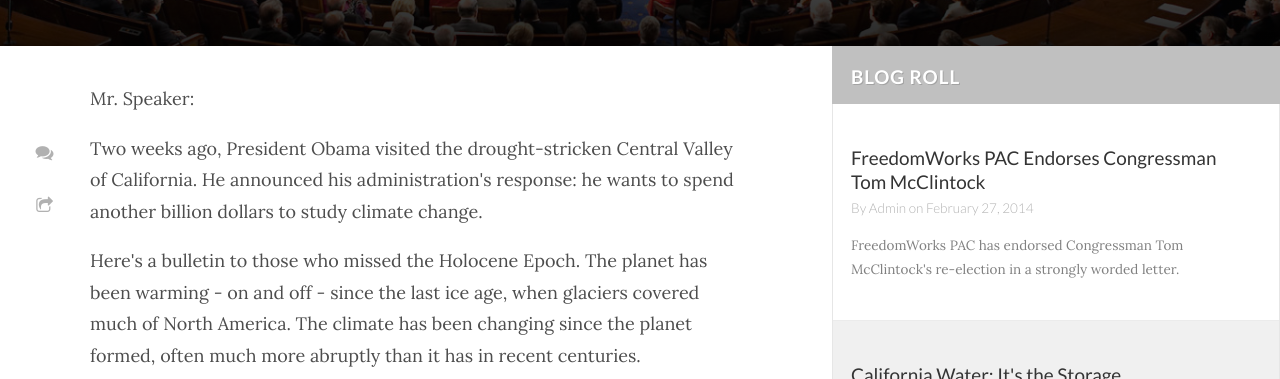
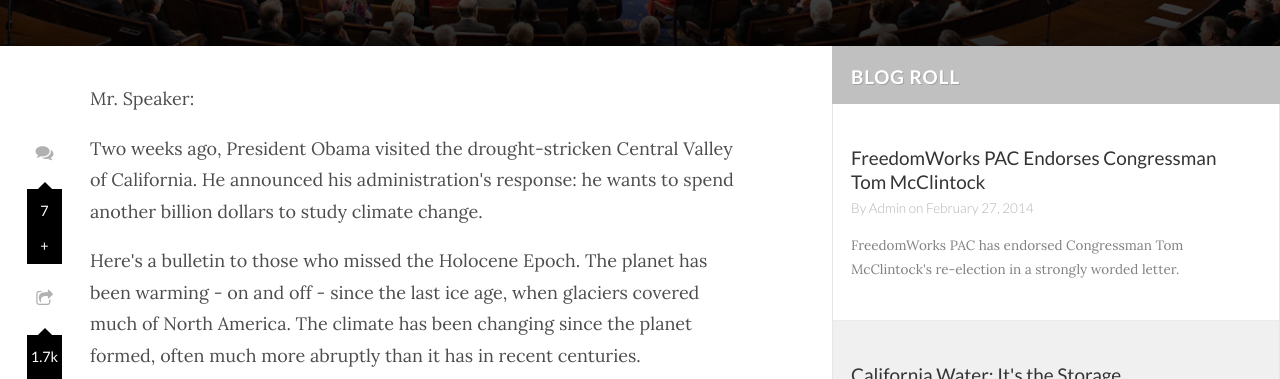
Before and after one commit to chrisjg77/mcclintock-redesign, a website: page blog.html in a window 1280 px wide. Shown: the part 527-906 px from the top of the page. Drawn offline with Linux system fonts and the light colour scheme.

Commit message:
Adds comment and sharing links dropdowns to blog post

```diff
--- a/blog.html
+++ b/blog.html
@@ -91,9 +91,28 @@
 						<button class='post-activity-item'>
 							<i class='fa fa-comments'></i>
 						</button>
+						<div class='post-activity-dropdown'>
+							<div class='arrow'>
+							</div>
+							<ul>
+								<li><a class='post-activity-dropdown-count'>7</a></li>
+								<li><a class='post-activity-dropdown-count'>+</a></li>
+							</ul>
+						</div>
 						<button class='post-activity-item'>
 							<i class='fa fa-share-square-o'></i>
 						</button>
+						<div class='post-activity-dropdown'>
+							<div class='arrow'>
+							</div>
+							<ul>
+								<li><a class='post-activity-dropdown-count'>1.7k</a></li>
+								<li><a class='post-activity-dropdown-count'><i class='fa fa-facebook'></i></a></li>
+								<li><a class='post-activity-dropdown-count'><i class='fa fa-twitter'></i></a></li>
+								<li><a class='post-activity-dropdown-count'><i class='fa fa-pinterest'></i></a></li>
+								<li><a class='post-activity-dropdown-count'><i class='fa fa-envelope'></i></a></li>
+							</ul>
+						</div>
 					</div>
 					<article class='blog-item'>
 						<div class='inner'>
--- a/scss/_objects.scss
+++ b/scss/_objects.scss
@@ -27,7 +27,7 @@
 	text-align: center;
 }
 
-// Feature graphic and slider
+// Feature graphic area, slider, and/or map
 .feature-banner {
 	position: relative;
 	overflow: hidden;
@@ -205,7 +205,6 @@
 
 
 // Icons
-
 .icon {
 	width: $icon_default_size;
 	height: $icon_default_size;
@@ -221,7 +220,6 @@
 
 
 // -- Header objects (nav handle and share links)
-
 .main-nav-handle-wrap {
 	position: absolute;
 	top: 15px;
@@ -303,3 +301,44 @@
 		margin-left: 1em;
 	}
 }
+
+.post-activity-dropdown {
+	width: $icon_lg_size;
+	margin: 0 auto;
+	position: relative;
+	background: #000;
+	text-align: center;
+	display: table;
+	@media screen and (min-width: $break_xl) {
+		right: 5px;
+	}
+	.arrow {
+		width: 10px;
+		height: 10px;
+		margin: 0 auto;
+		background: #000;
+		position: relative;
+		display: block;
+		-webkit-transform: rotate(45deg);
+		-moz-transform: rotate(45deg);
+		transform: rotate(45deg);
+		top: -5px;
+	}
+	ul {
+		margin-top: -5px;
+	}
+	li {
+		a {
+			display: block;
+			display: table-cell;
+			vertical-align: middle;
+			width: $icon_lg_size;
+			height: $icon_lg_size;
+		}
+	}
+}
+
+.post-activity-dropdown-count {
+	color: #fff;
+	font-size: 0.8em;
+}
--- a/scss/app.scss
+++ b/scss/app.scss
@@ -36,4 +36,4 @@
 @import "ui";
 
 // Special Pages
-@import "sign";
+@import "sign"; // Join Page
```
Also changed, not shown: css/app.css.
